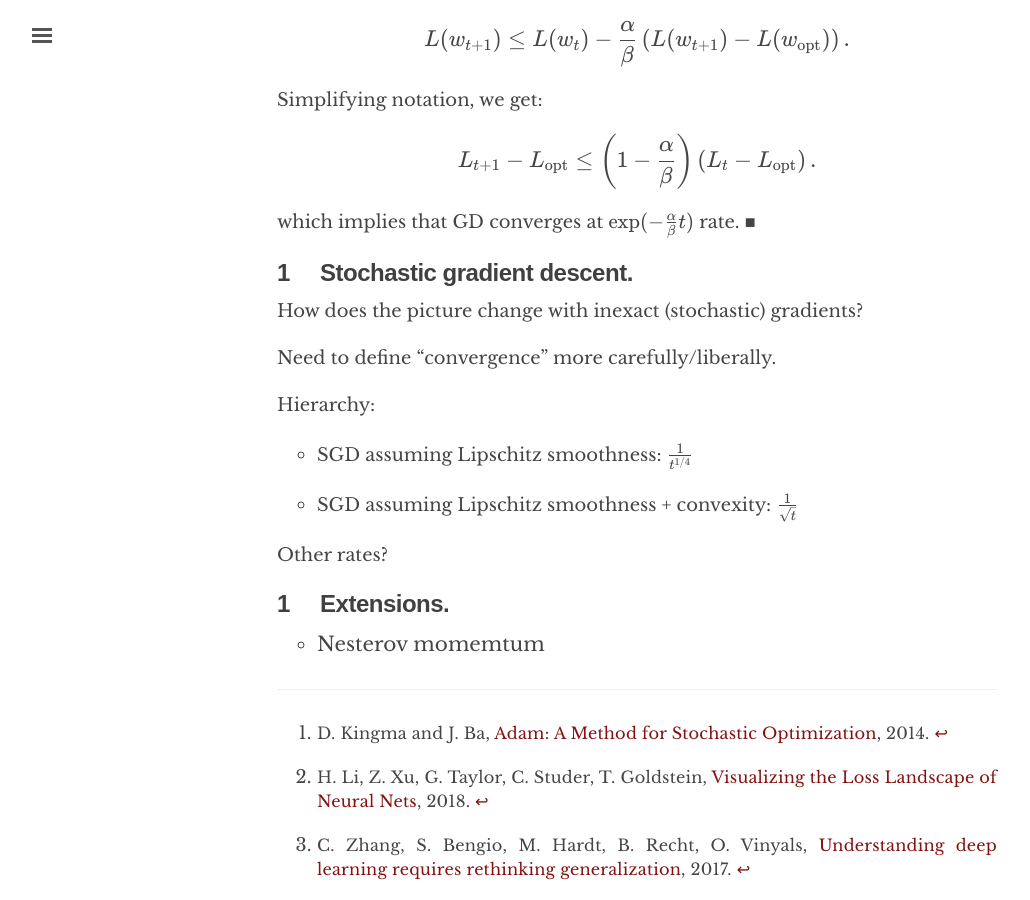
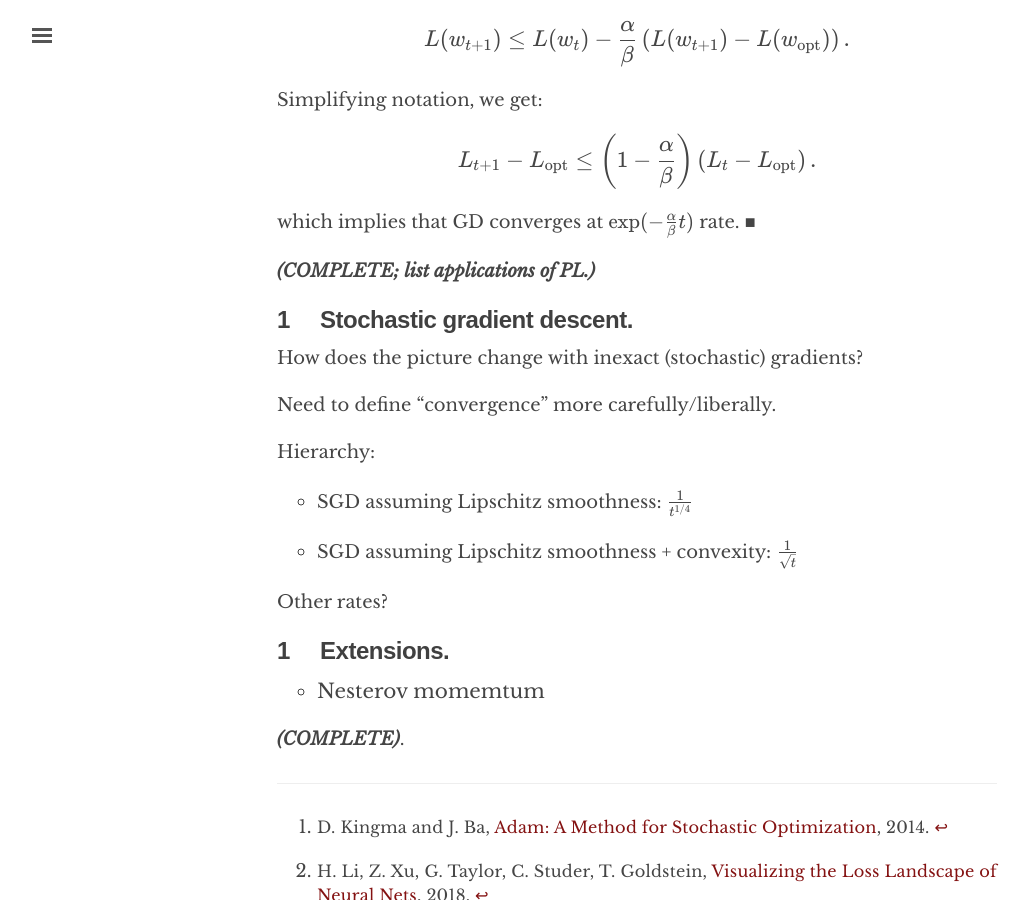
Before and after one commit to chinmayhegde/fodl, a Jekyll site: the page built from _posts/2022-01-15-optimization01.md, in a window 1280 px wide and 900 px high, scrolled down 9110 px. Shown: the whole window, without its empty margins (3-1033 px from the left). Built offline with Jekyll 4.4.1, drawn with Linux system fonts in a browser that asks for light colours; nearby versions of some CDN libraries.

Commit message:
Update 2022-01-15-optimization01.md

```diff
--- a/_posts/2022-01-15-optimization01.md
+++ b/_posts/2022-01-15-optimization01.md
@@ -299,6 +299,8 @@ We immediately get the following result.
   which implies that GD converges at $\exp(-\frac{\alpha}{\beta}t)$ rate.
 {:.proof}
 
+**_(COMPLETE; list applications of PL.)_**
+
 ## Stochastic gradient descent
 {:.label}
 
@@ -320,6 +322,7 @@ Other rates?
 * Nesterov momemtum
 
 
+**_(COMPLETE)_**.
 
 ---
 
```
